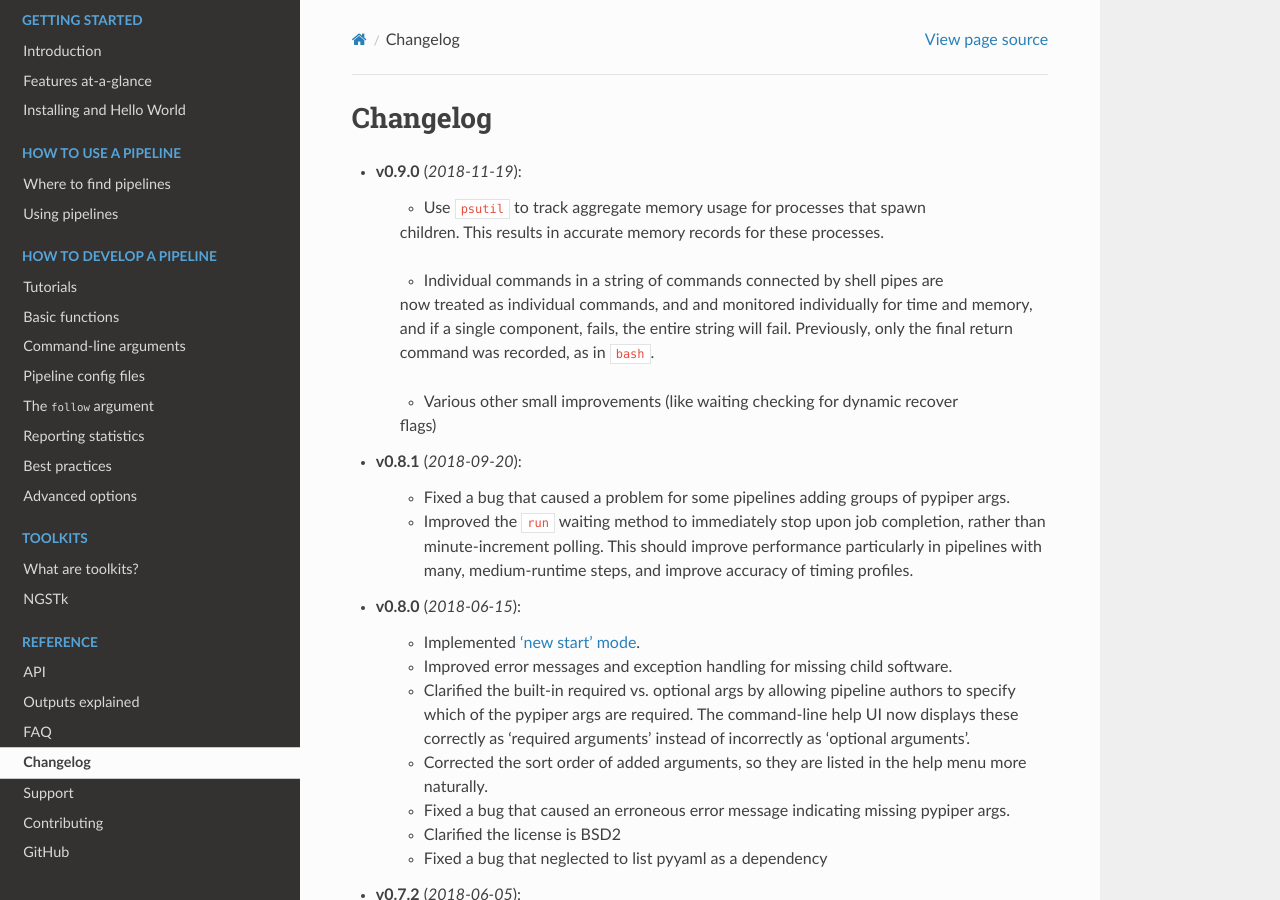
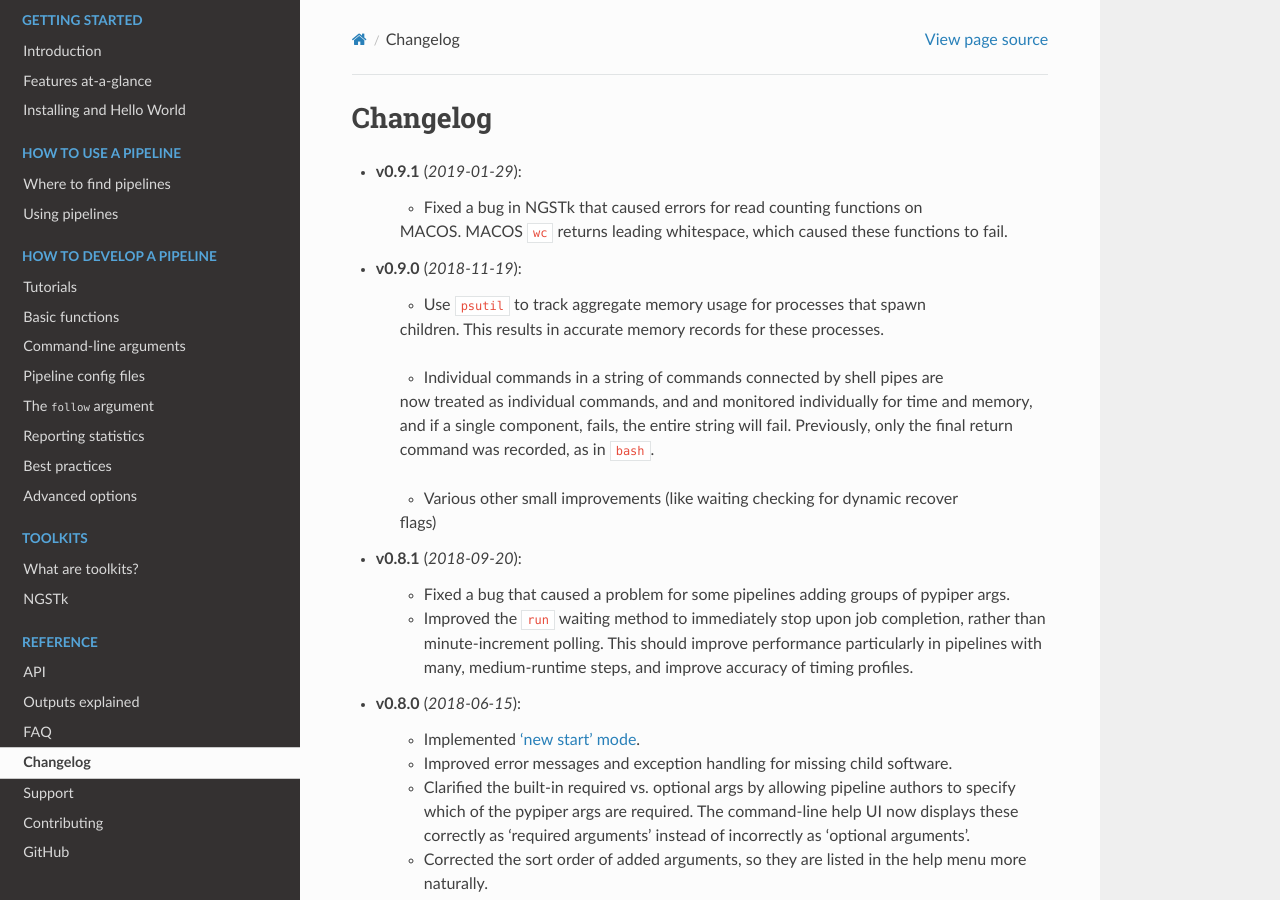
Before and after one commit to databio/pypiper, a Sphinx documentation site: the page built from doc/source/changelog.rst, in a window 1280 px wide and 900 px high. Built offline with Sphinx 7.4.7 and the Read the Docs theme 2.0.0, drawn with Linux system fonts in a browser that asks for light colours.

Commit message:
update changelog

```diff
--- a/doc/source/changelog.rst
+++ b/doc/source/changelog.rst
@@ -1,5 +1,10 @@
 Changelog
 ******************************
+- **v0.9.1** (*2019-01-29*):
+
+    - Fixed a bug in NGSTk that caused errors for read counting functions on
+    MACOS. MACOS ``wc`` returns leading whitespace, which caused these functions
+    to fail.
 
 - **v0.9.0** (*2018-11-19*):
 
```
